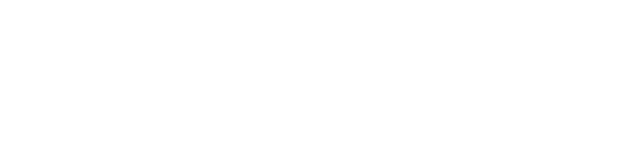
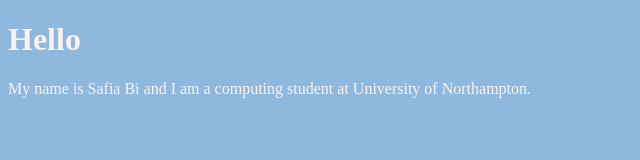
Before and after one commit to Safia07/Y2A1, a plain HTML site: page index.html in a window 1280 px wide. Shown: the whole page, without its empty margins (0-640 px from the left). Drawn offline with Linux system fonts and the light colour scheme.

Commit message:
index intro

```diff
--- a/index.html
+++ b/index.html
@@ -1,6 +1,17 @@
 <!DOCTYPE html>
 <html lang="en">
     <head>
-        <title>Index</title>
+        <title>Index/ Home Page</title>
         <meta charset="UTF-8"/>
+        <link rel="stylesheet" href="styles.css" />
     </head>
+
+    <body>
+
+        <h1>Hello</h1>
+
+        <p>My name is Safia Bi and I am a computing student at University of Northampton. </p>
+
+    </body>
+
+    </html>
```
